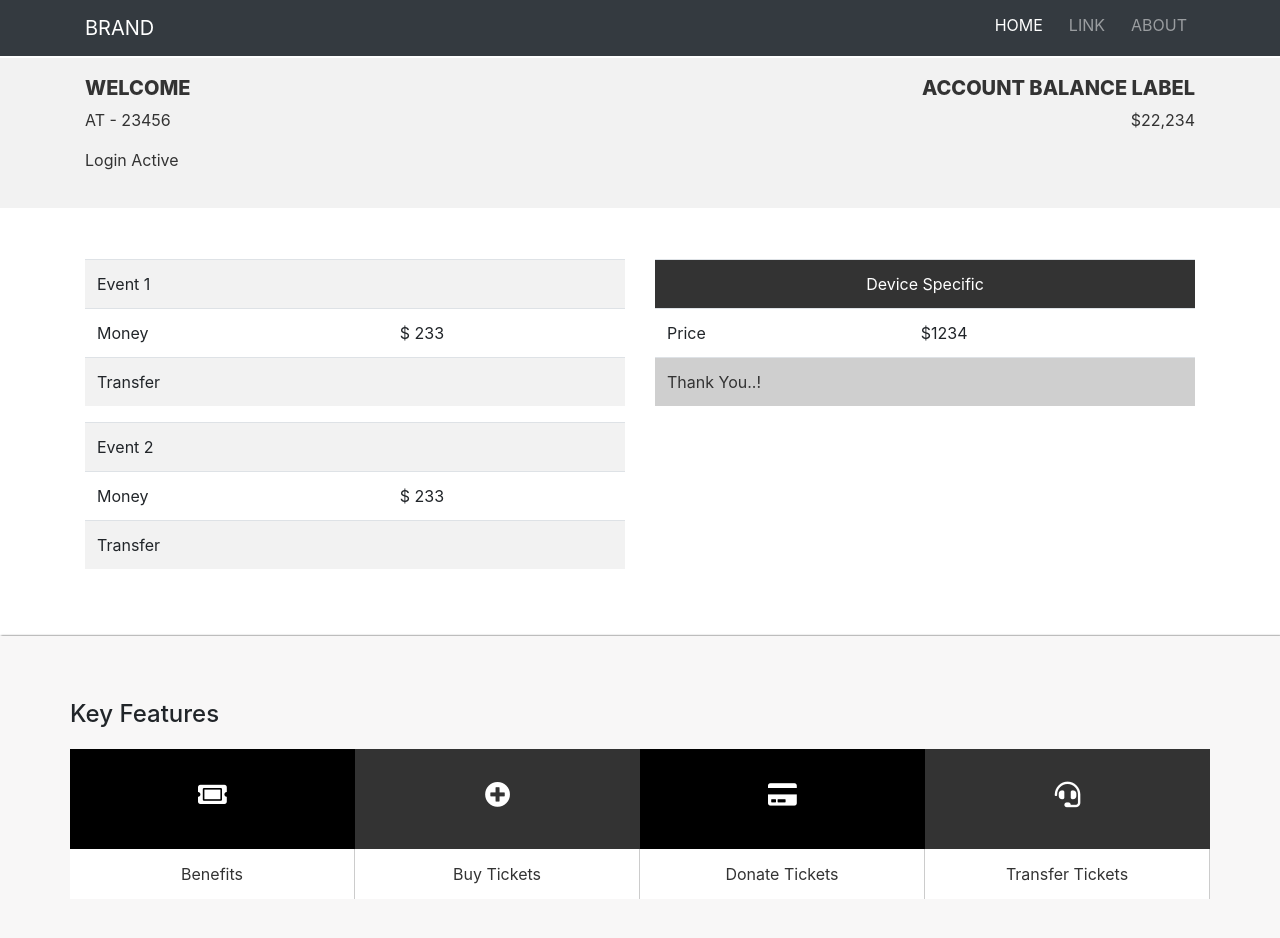
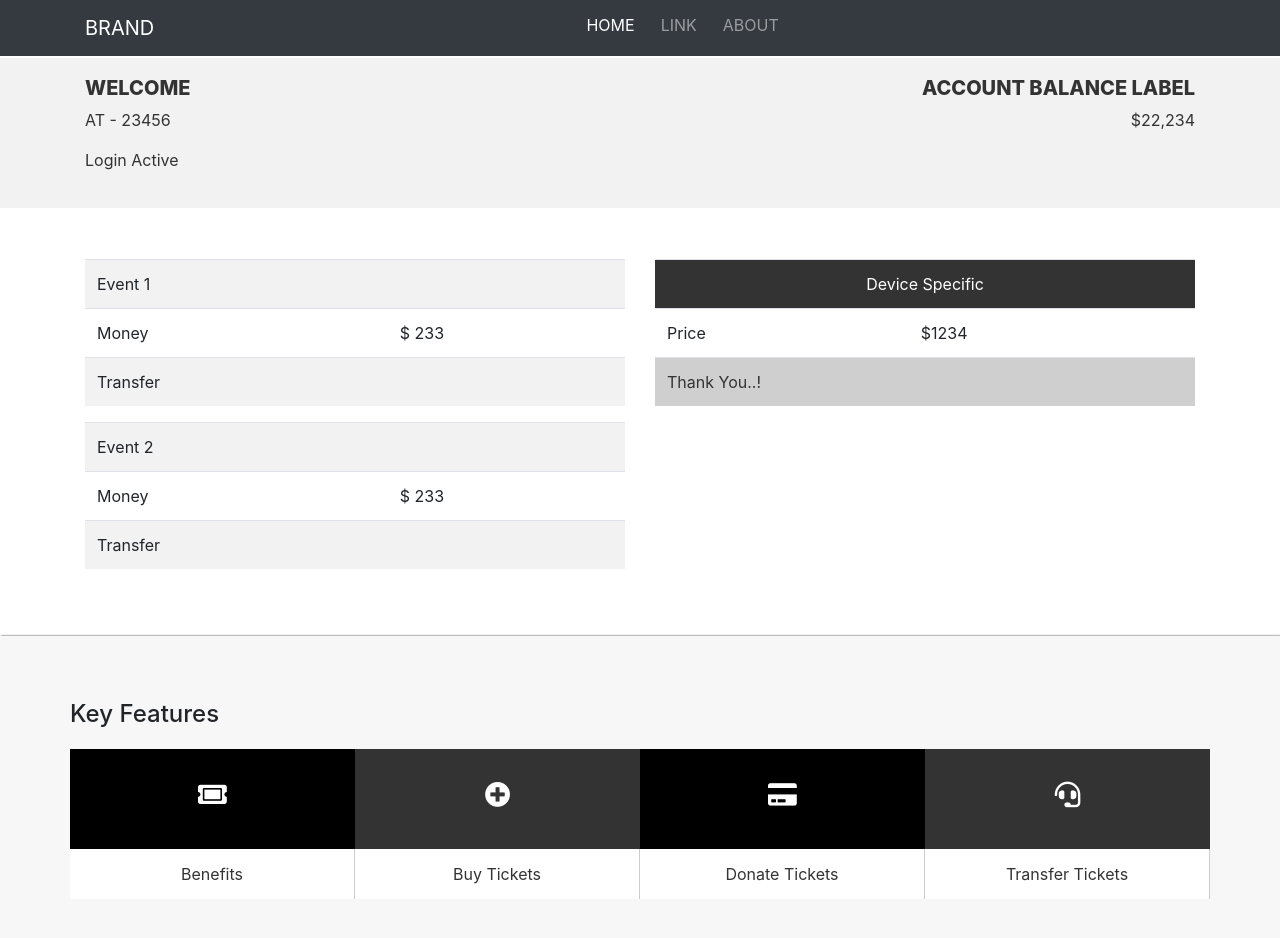
Before and after one commit to ganga12/website_design, a plain HTML site: page scss/index.html in a window 1280 px wide. Drawn offline with nearby package versions, Linux system fonts and the light colour scheme.

Commit message:
css file has been changed

```diff
--- a/scss/common.scss
+++ b/scss/common.scss
@@ -36,7 +36,8 @@
 
 .navbar-nav{
 	width:100%;
-	justify-content:flex-end;
+	justify-content:center;
+	align-items:center;
 }
 
 .co1{
```
Also changed, not shown: scss/style.css, 2 other files.
